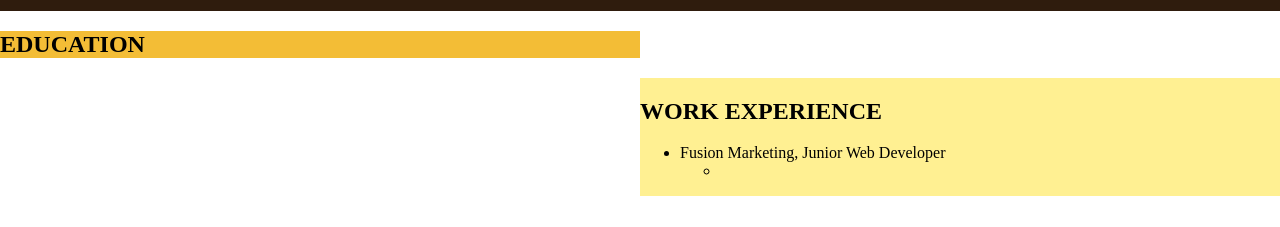
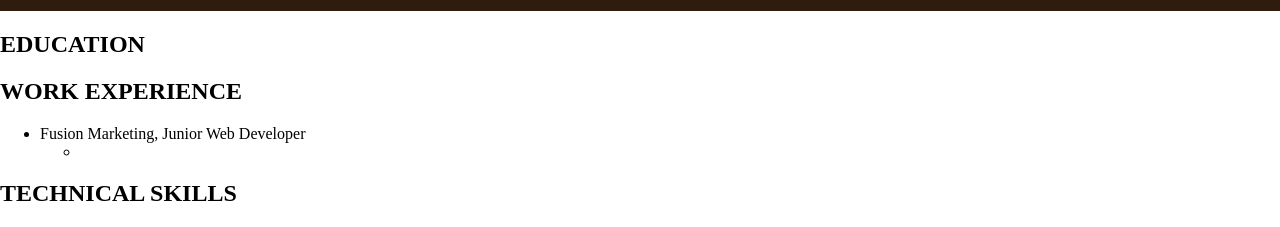
Before and after one commit to rossha/oldSite, a plain HTML site: page index.html in a window 1280 px wide. Shown: the part 601-828 px from the top of the page. Before the commit the page ends 800 px from the top, so only its background shows below. Drawn offline with Linux system fonts and the light colour scheme.

Commit message:
switching layout

```diff
--- a/index.html
+++ b/index.html
@@ -16,23 +16,39 @@
     </div>
     <div class="row-break"></div>
     <div class="row">
-      <div class="left square orange">
+      <div class="left">
+        <div class="head">
           <h2>EDUCATION</h2>
           <!-- Education (Wash U, Major/Minor yadda yadda)-->
         </div>
-      <div class="right square yellow">
+        <div class="content">
+        </div>
+      </div>
+      <div class="middle">
+        <div class="head">
           <h2>WORK EXPERIENCE</h2>
+        </div>
+        <div class="content">
           <ul>
             <li>Fusion Marketing, Junior Web Developer
               <ul>
                 <li></li>
               </ul>
             </li>
+          </ul>
           <!-- Work Experience
                 -Fusion Marketing
                   -LaunchCode
                   -Examples of work, or what companies/websites you work for? (Mention of clients allowed?)
                 -YMCA -->
+        </div>
+      </div>
+      <div class="right">
+        <div class="head">
+          <h2>TECHNICAL SKILLS</h2>
+        </div>
+        <div class="content">
+        </div>
       </div>
     </div>
     <div>
--- a/style.css
+++ b/style.css
@@ -26,16 +26,6 @@ body {
   background-size: cover;
 }
 
-.right {
-  width:50%;
-  float:right;
-}
-
-.left {
-  width:50%;
-  clear:left;
-}
-
 .circle {
   border-radius: 50%;
   display: inline-block;
```
Lines whose indentation alone changed are shown as unchanged.
